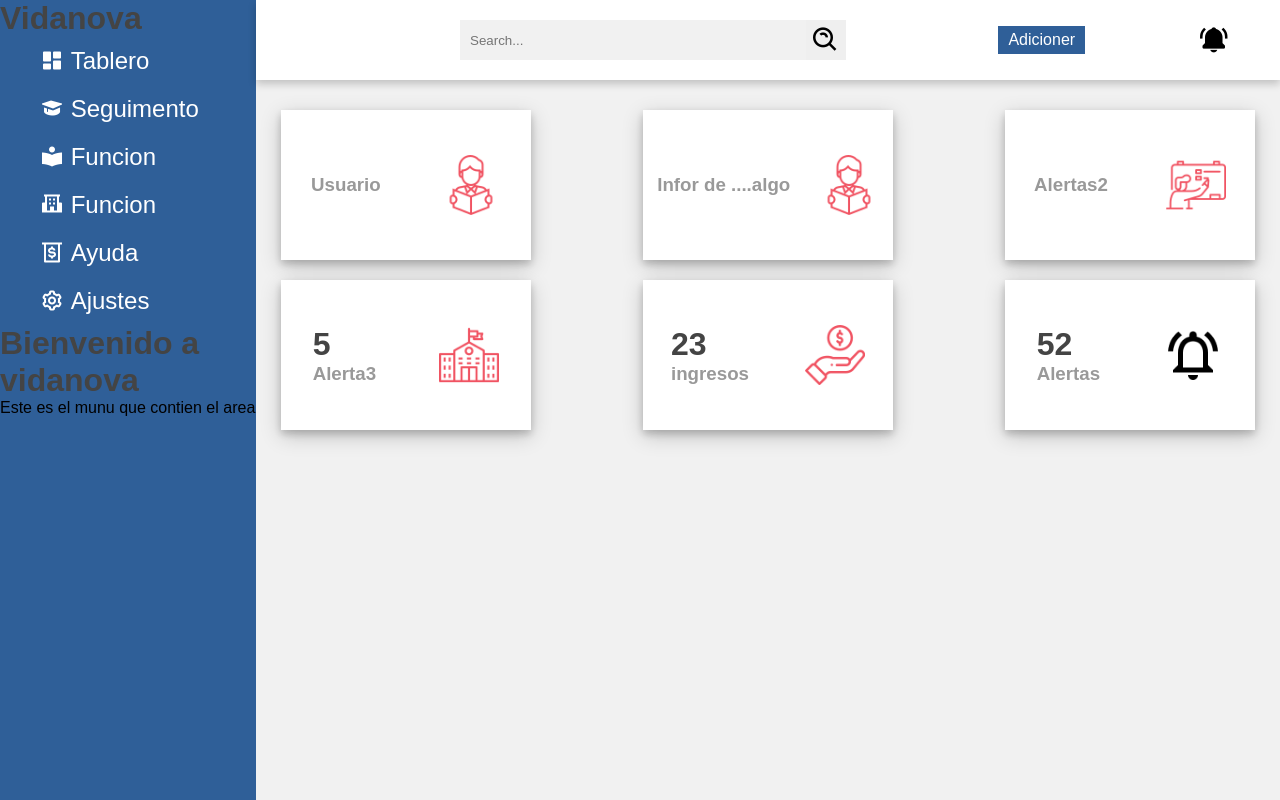
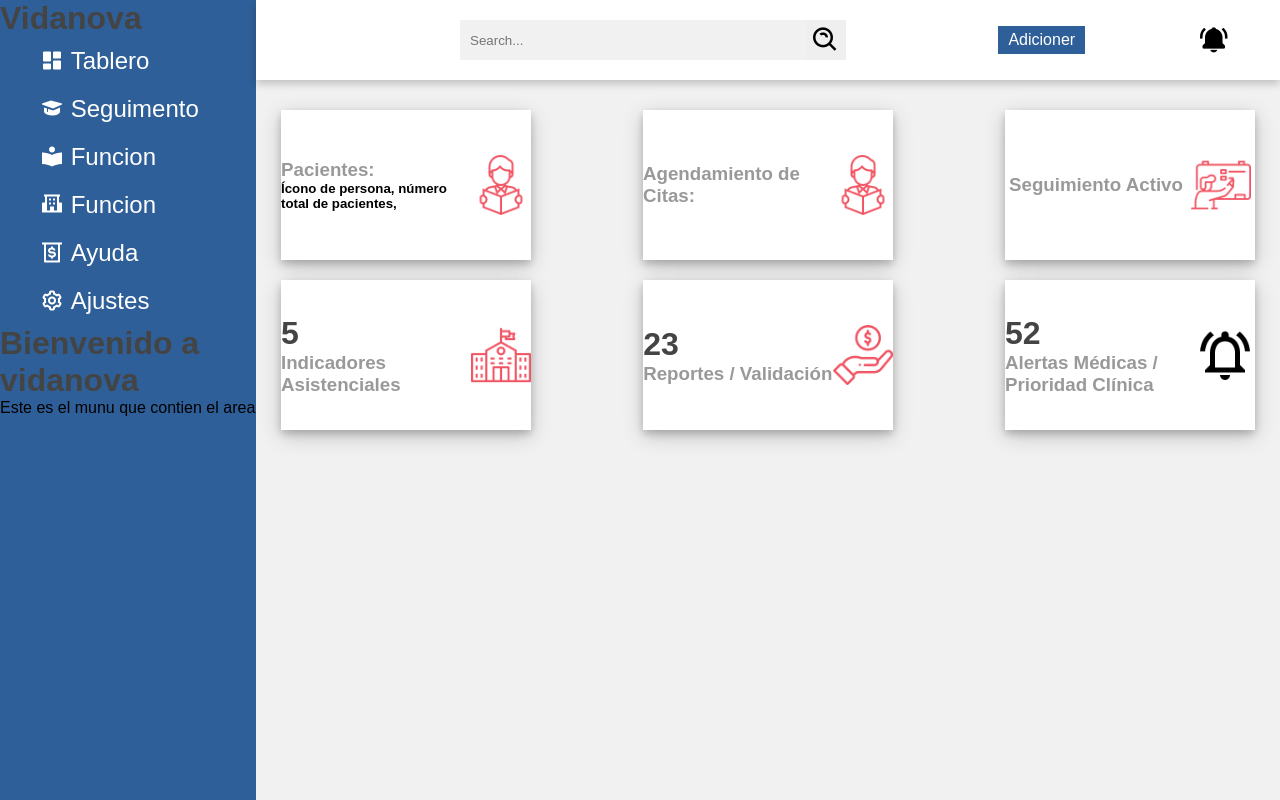
Before and after one commit to AMEZQUITAJUAN/ProyectoVidanova, a Django app: template vida_nova/templates/index.html in a window 1280 px wide. Run offline with Django 5.2, Linux system fonts and the light colour scheme; the template is opened without the code that fills it, so the values that code supplies are empty.

Commit message:
indexhtml1

```diff
--- a/vida_nova/templates/index.html
+++ b/vida_nova/templates/index.html
@@ -22,7 +22,8 @@
             <div class="card">
                 <div class="box">
                     <h1></h1>
-                    <h3>Usuario</h3>
+                    <h3>Pacientes:</h3>
+                    <h5>Ícono de persona, número total de pacientes,</h5>
                 </div>
                 <div class="icon-case">
                     <img src="{% static 'media/students.png' %}" alt="">
@@ -31,7 +32,7 @@
             <div class="card">
                 <div class="box">
                     <h1></h1>
-                    <h3>Infor de ....algo</h3>
+                    <h3>Agendamiento de Citas:</h3>
                 </div>
                 <div class="icon-case">
                     <img src="{% static 'media/students.png' %}" alt="">
@@ -40,7 +41,7 @@
             <div class="card">
                 <div class="box">
                     <h1></h1>
-                    <h3>Alertas2</h3>
+                    <h3>Seguimiento Activo</h3>
                 </div>
                 <div class="icon-case">
                     <img src="{% static 'media/teachers.png' %}" alt="">
@@ -49,7 +50,7 @@
             <div class="card">
                 <div class="box">
                     <h1>5</h1>
-                    <h3>Alerta3</h3>
+                    <h3>Indicadores Asistenciales</h3>
                 </div>
                 <div class="icon-case">
                     <img src="{% static 'media/schools.png' %}" alt="">
@@ -58,7 +59,7 @@
             <div class="card">
                 <div class="box">
                     <h1>23</h1>
-                    <h3>ingresos</h3>
+                    <h3>Reportes / Validación</h3>
                 </div>
                 <div class="icon-case">
                     <img src="{% static 'media/income.png' %}" alt="">
@@ -67,7 +68,7 @@
             <div class="card">
                 <div class="box">
                     <h1>52</h1>
-                    <h3>Alertas</h3>
+                    <h3>Alertas Médicas / Prioridad Clínica</h3>
                 </div>
                 <div class="icon-case">
                     <img src="{% static 'media/notifications.png' %}" alt="">
```
Also changed, not shown: vida_nova/db.sqlite3.
